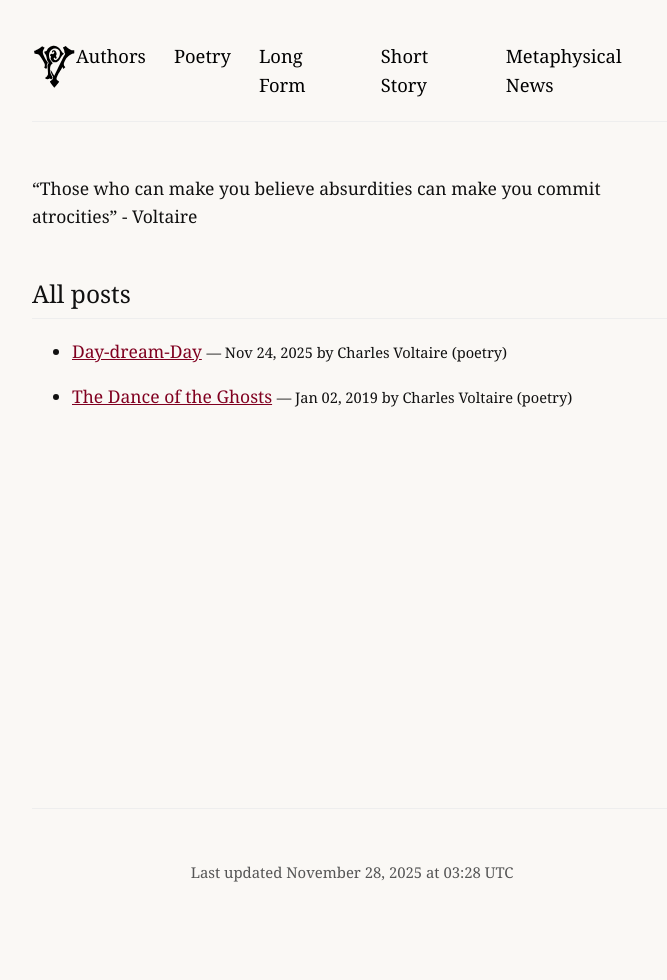
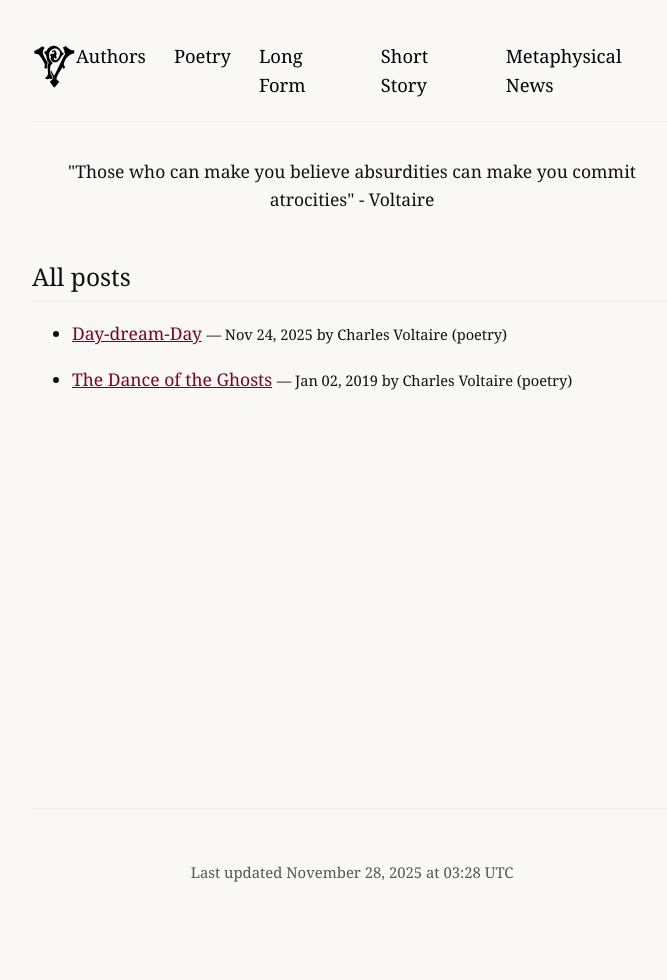
Before and after one commit to charlesvoltaire-public/charlesvoltaire-public.github.io, a Jekyll site: the page built from index.md, in a window 1280 px wide. Shown: the whole page, without its empty margins (288-955 px from the left). Built offline with Jekyll 4.4.1, drawn with Linux system fonts in a browser that asks for light colours.

Commit message:
Update index.md

```diff
--- a/index.md
+++ b/index.md
@@ -2,7 +2,11 @@
 title: Home
 ---
 
-"Those who can make you believe absurdities can make you commit atrocities" - Voltaire
+<center>
+  "Those who can make you believe absurdities can make you commit atrocities"
+  - Voltaire
+</center>
+
 
 ## All posts
 
```
